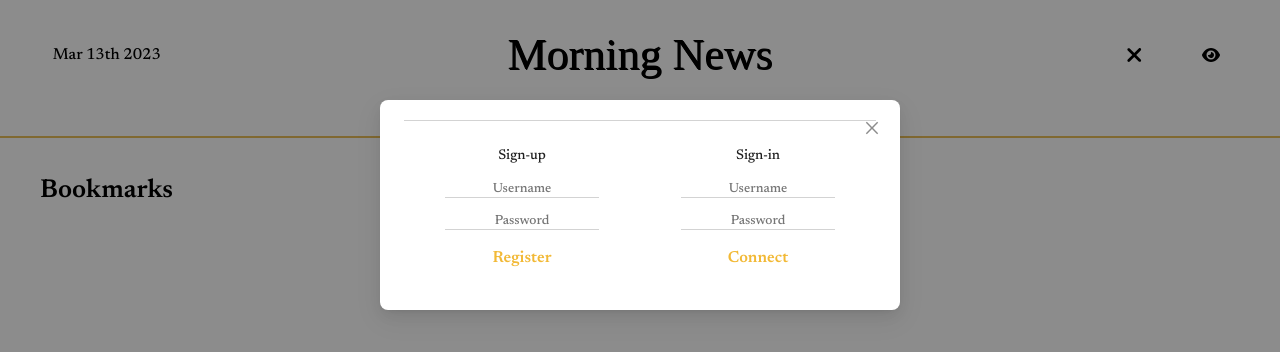
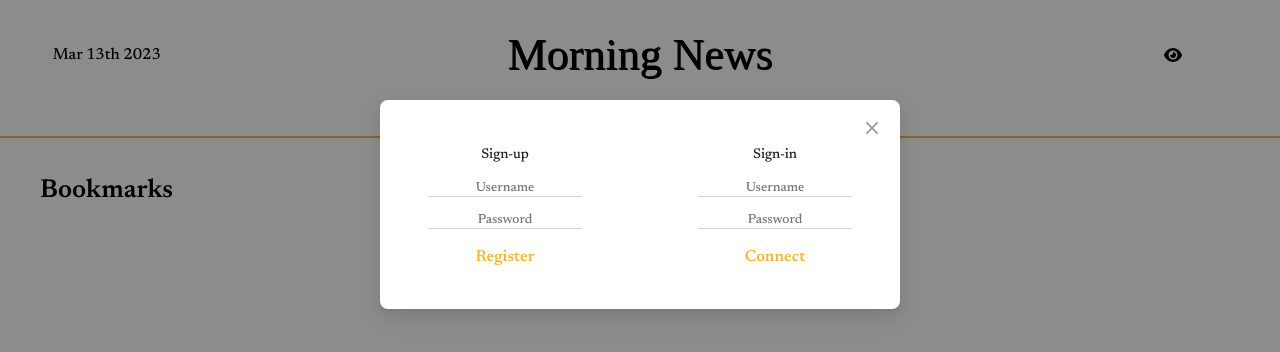
Before and after one commit to Grometto-N/front-morningnews, a Next.js app: page /bookmarks in a window 1280 px wide. Both pictures are taken after a click on the icon 1135 px from the left and 54 px from the top of the page. Shown: the top 352 px of the page. Built offline with nearby package versions, Linux system fonts and the light colour scheme; a web font is replaced by a local one.

Commit message:
created modal component and added error message in this modal

```diff
--- a/src/components/Header.tsx
+++ b/src/components/Header.tsx
@@ -16,6 +16,8 @@ import { removeAllBookmark } from '../reducers/bookmarks';
 import { unhideArticles } from '../reducers/hiddenArticles';
 import { UserState } from '../reducers/user';
 import { getBackendAdress } from '@/modules/adress';
+
+import Modale from './Modale';
 
 
 // définition du composant
@@ -36,62 +38,11 @@ const BACKENDADRESS:string = getBackendAdress();
   const [signInPassword, setSignInPassword] = useState<string>('');
 
 
-
-
   // récupération de la date du jour au chargement
   useEffect(() => {
     setDate(new Date());
   }, []);
 
-  // fonction gérant l'enregistrement d'un utilisateur en BDD puis mise à jour des données du reducer
-  const handleRegister = () => {
-    async function registration(){
-      try{
-        const response = await fetch(`${BACKENDADRESS}/users/signup`, {
-                                  method: 'POST',
-                                  headers: { 'Content-Type': 'application/json' },
-                                  body: JSON.stringify({ username: signUpUsername, password: signUpPassword }),
-                                })
-        const data = await response.json();
-
-        if (data.result) {
-          dispatch(login({ username: signUpUsername, token: data.token }));
-          setSignUpUsername('');
-          setSignUpPassword('');
-          setIsModalVisible(false)
-        }
-
-      }catch(exception){
-        console.log("erreur", exception)
-      }
-    }
-    registration();
-  };
-
-  // fonction gérant la connection d'un utilisateur, puis mise à jour des données du reducer
-  const handleConnection = () => {
-    async function connection(){
-      try{
-        const response = await fetch(`${BACKENDADRESS}/users/signin`, {
-                            method: 'POST',
-                            headers: { 'Content-Type': 'application/json' },
-                            body: JSON.stringify({ username: signInUsername, password: signInPassword }),
-                          });
-        const data = await response.json();
-
-        if (data.result) {
-          dispatch(login({ username: signInUsername, token: data.token }));
-          setSignInUsername('');
-          setSignInPassword('');
-          setIsModalVisible(false)
-        }
-
-      }catch(exception){
-        console.log("erreur", exception)
-      }
-    }
-    connection();
-  };
 
   // fonction gérant la déconexion de l'utilisateur : on efface les favoris et les données de l'utilisateur
   const handleLogout = () => {
@@ -100,30 +51,15 @@ const BACKENDADRESS:string = getBackendAdress();
   };
 
   // fonction gérant l'affichage de la modale de connexion/inscription
-  const showModal = () => {
-    setIsModalVisible(!isModalVisible);
+  const showModal = (visible : boolean) => {
+    setIsModalVisible(visible);
   };
 
 
   // contenus de la modale
   let modalContent;
   if (!user.token) {
-    modalContent = (
-      <div className={styles.registerContainer}>
-        <div className={styles.registerSection}>
-          <p>Sign-up</p>
-          <input type="text" placeholder="Username" id="signUpUsername" onChange={(e) => setSignUpUsername(e.target.value)} value={signUpUsername} />
-          <input type="password" placeholder="Password" id="signUpPassword" onChange={(e) => setSignUpPassword(e.target.value)} value={signUpPassword} />
-          <button id="register" onClick={() => handleRegister()}>Register</button>
-        </div>
-        <div className={styles.registerSection}>
-          <p>Sign-in</p>
-          <input type="text" placeholder="Username" id="signInUsername" onChange={(e) => setSignInUsername(e.target.value)} value={signInUsername} />
-          <input type="password" placeholder="Password" id="signInPassword" onChange={(e) => setSignInPassword(e.target.value)} value={signInPassword} />
-          <button id="connection" onClick={() => handleConnection()}>Connect</button>
-        </div>
-      </div>
-    );
+    modalContent=<Modale visible= {showModal}/>
   }
 
 
@@ -141,13 +77,13 @@ const BACKENDADRESS:string = getBackendAdress();
     if (isModalVisible) {
       userSection =
         <div className={styles.headerIcons}>
-          <FontAwesomeIcon onClick={showModal} className={styles.userSection} icon={faXmark} />
+          {/* <FontAwesomeIcon onClick={showModal} className={styles.userSection} icon={faXmark} /> */}
           <FontAwesomeIcon icon={faEye} onClick={() => dispatch(unhideArticles())} className={styles.unhideIcon} />
         </div>
     } else {
       userSection =
         <div className={styles.headerIcons}>
-          <FontAwesomeIcon onClick={showModal} className={styles.userSection} icon={faUser} />
+          <FontAwesomeIcon onClick={() =>showModal(true)} className={styles.userSection} icon={faUser} />
           <FontAwesomeIcon icon={faEye} onClick={() => dispatch(unhideArticles())} className={styles.unhideIcon} />
         </div>
     }
@@ -168,7 +104,7 @@ return (
         </div>
 
         {isModalVisible && <div id="react-modals">
-          <Modal getContainer="#react-modals" className={styles.modal} open={isModalVisible} closable={true} onCancel={showModal} footer={null}>
+          <Modal className={styles.modal} open={isModalVisible} closable={true} onCancel={()=>showModal(false)} footer={null}>
             {modalContent}
           </Modal>
         </div>}
--- /dev/null
+++ b/src/components/Modale.tsx
@@ -0,0 +1,104 @@
+import styles from '../styles/Modale.module.css';
+
+import { useState } from 'react';
+import { useDispatch, useSelector } from 'react-redux';
+import { login} from '../reducers/user';
+import { getBackendAdress } from '@/modules/adress';
+
+export default function Modale(visible:any){
+
+    const dispatch = useDispatch();
+    const BACKENDADRESS:string = getBackendAdress();
+
+    // états gérant les différents inputs
+    const [signUpUsername, setSignUpUsername] = useState<string>('');
+    const [signUpPassword, setSignUpPassword] = useState<string>('');
+    const [signInUsername, setSignInUsername] = useState<string>('');
+    const [signInPassword, setSignInPassword] = useState<string>('');
+    const [errorMessage, setErrorMessage] = useState<string>('');
+    // variable gérant l'affichage d'un message d'erreur en bas de la modale
+
+    // fonction gérant l'enregistrement d'un utilisateur en BDD puis mise à jour des données du reducer
+    const handleRegister = () => {
+        async function registration(){
+            try{
+                const response = await fetch(`${BACKENDADRESS}/users/signup`, {
+                                method: 'POST',
+                                headers: { 'Content-Type': 'application/json' },
+                                body: JSON.stringify({ username: signUpUsername, password: signUpPassword }),
+                                })
+                const data = await response.json();
+
+                if (data.result) {
+                    dispatch(login({ username: signUpUsername, token: data.token }));
+                    setSignUpUsername('');
+                    setSignUpPassword('');
+                    visible(false);
+                }
+
+                if(!data.result){
+                    setErrorMessage(data.error);
+                }
+
+            }catch(exception){
+                console.log("erreur", exception)
+            }
+        }
+        registration();
+    };
+
+  // fonction gérant la connection d'un utilisateur, puis mise à jour des données du reducer
+    const handleConnection = () => {
+        async function connection(){
+            try{
+                const response = await fetch(`${BACKENDADRESS}/users/signin`, {
+                            method: 'POST',
+                            headers: { 'Content-Type': 'application/json' },
+                            body: JSON.stringify({ username: signInUsername, password: signInPassword }),
+                            });
+                const data = await response.json();
+
+                if (data.result) {
+                    dispatch(login({ username: signInUsername, token: data.token }));
+                    setSignInUsername('');
+                    setSignInPassword('');
+                    visible(false);
+                }
+
+                if(!data.result){
+                    setErrorMessage(data.error);
+                }
+
+            }catch(exception){
+                console.log("erreur", exception)
+            }
+        }
+        connection();
+    };
+
+
+
+
+    // Affichage du composant
+	return (<div className={styles.container}>
+    <div className={styles.registerContainer}>
+        <div className={styles.registerSection}>
+            {/* SIGN UP */}
+            <p>Sign-up</p>
+            <input type="text" placeholder="Username" id="signUpUsername" onChange={(e) => setSignUpUsername(e.target.value)} value={signUpUsername} />
+            <input type="password" placeholder="Password" id="signUpPassword" onChange={(e) => setSignUpPassword(e.target.value)} value={signUpPassword} />
+            <button id="register" onClick={() => handleRegister()}>Register</button>
+            </div>
+        <div className={styles.registerSection}>
+            {/* SIGN IN */}
+            <p>Sign-in</p>
+            <input type="text" placeholder="Username" id="signInUsername" onChange={(e) => setSignInUsername(e.target.value)} value={signInUsername} />
+            <input type="password" placeholder="Password" id="signInPassword" onChange={(e) => setSignInPassword(e.target.value)} value={signInPassword} />
+            <button id="connection" onClick={() => handleConnection()}>Connect</button>
+        </div>
+    </div>
+    {/* Message d'erreur */}
+    {errorMessage && <p className={styles.message} >{errorMessage}</p>}
+    </div>
+    );
+}
--- a/src/styles/Header.module.css
+++ b/src/styles/Header.module.css
@@ -61,26 +61,6 @@
 	color: rgba(233, 190, 89);
 }
 
-.registerContainer {
-	display: flex;
-	margin-bottom: 10px;
-	border-top: 0.5px lightgray solid;
-}
-
-.registeredContainer {
-	display: flex;
-	justify-content: center;
-	align-items: center;
-}
-
-.registerSection {
-	width: 250px;
-	margin: 10px;
-	display: flex;
-	flex-direction: column;
-	align-items: center;
-}
-
 .logoutSection {
 	display: flex;
 	align-items: center;
@@ -101,3 +81,7 @@
 .unhideIcon:hover {
 	opacity: 0.6;
 }
+
+.modal{
+	width:50vw;
+}
--- /dev/null
+++ b/src/styles/Modale.module.css
@@ -0,0 +1,30 @@
+.container{
+    display: flex;
+    flex-direction: column;
+	align-items: center;
+}
+
+.registerContainer {
+	display: flex;
+    flex-direction: row;
+	margin-bottom: 10px;
+	/* border-top: 0.5px lightgray solid; */
+}
+
+.registeredContainer {
+	display: flex;
+	justify-content: center;
+	align-items: center;
+}
+
+.registerSection {
+	width: 250px;
+	margin: 10px;
+	display: flex;
+	flex-direction: column;
+	align-items: center;
+}
+
+.message {
+    color:red;
+}
```
